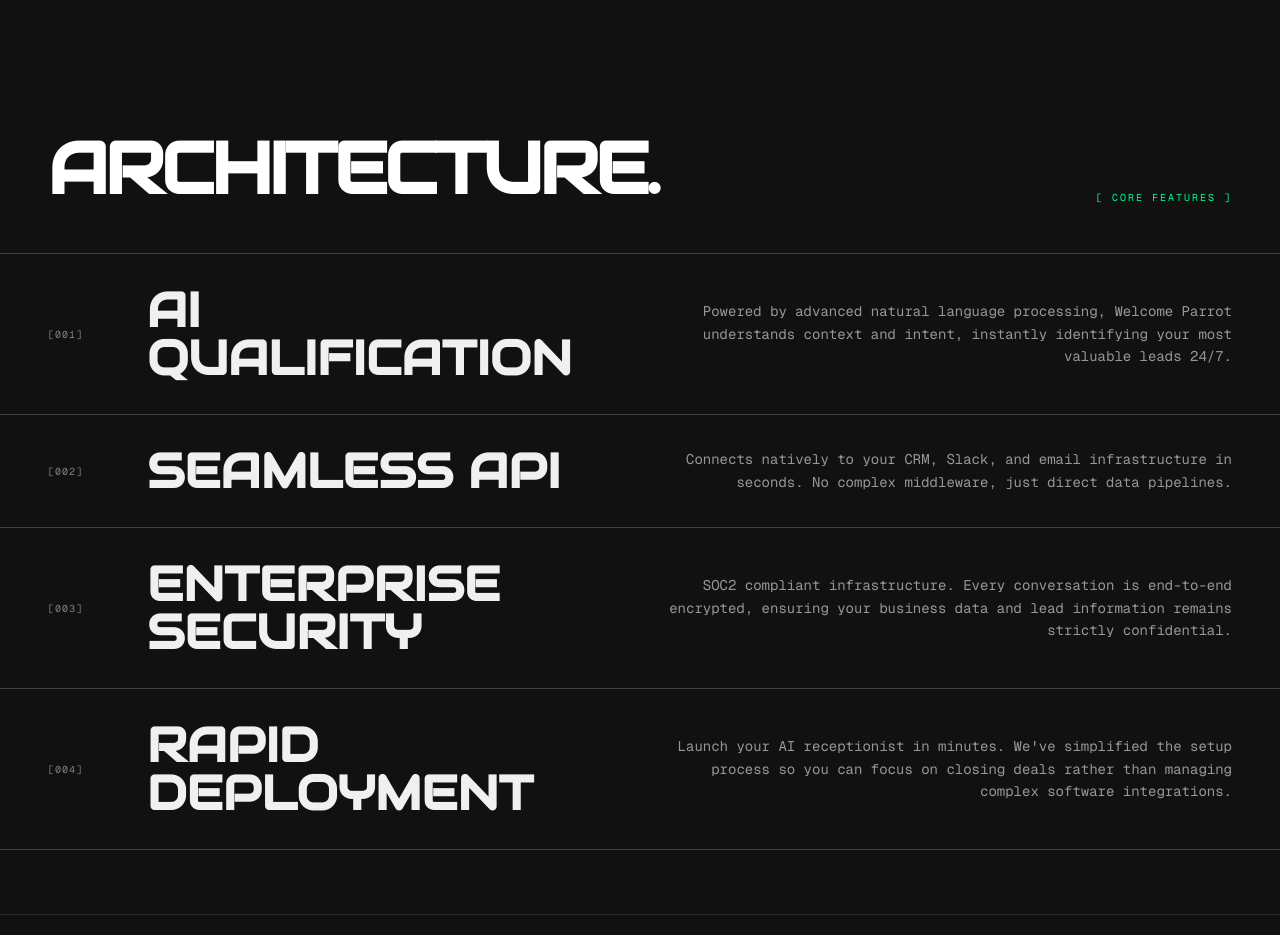
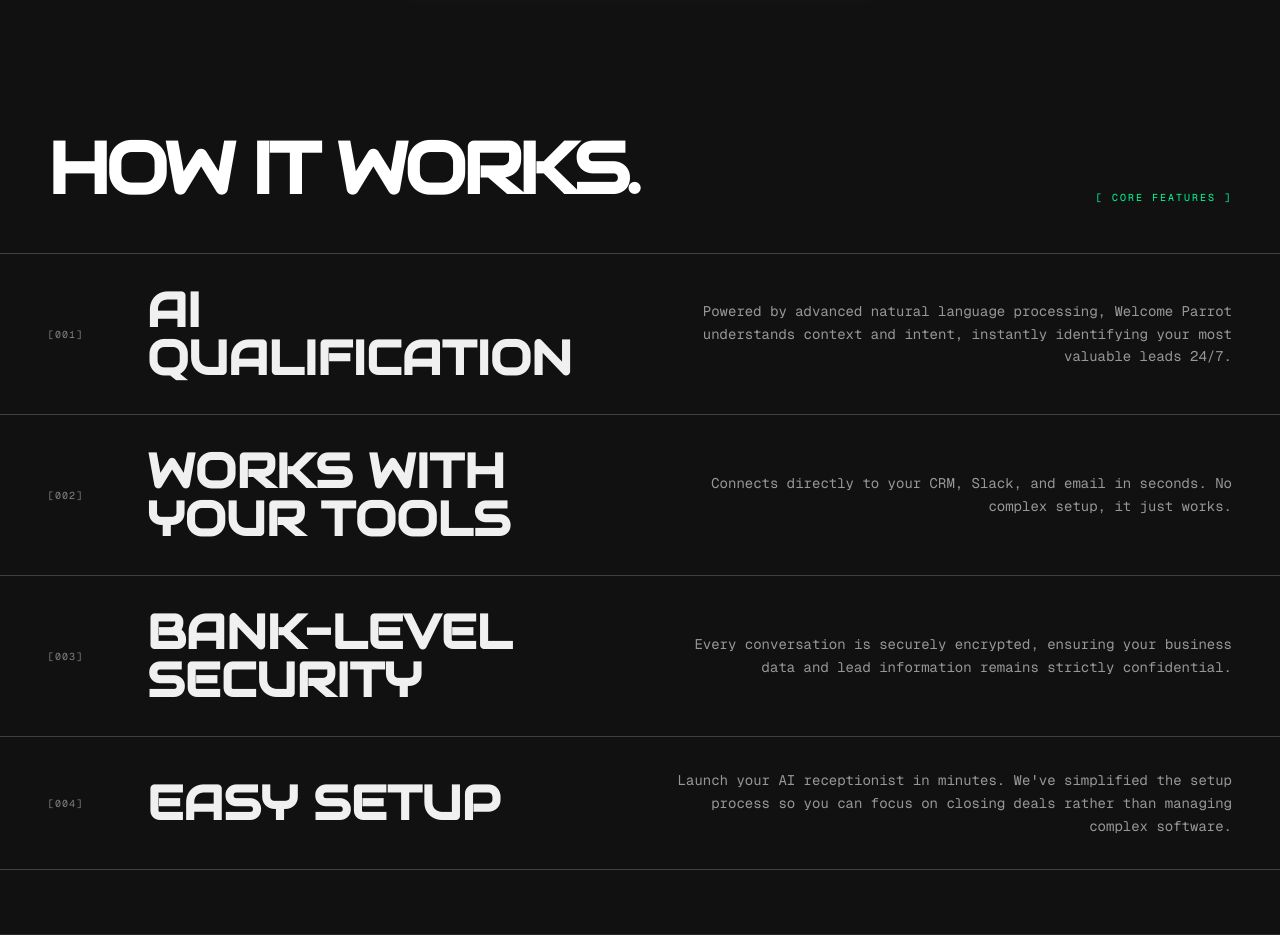
Before and after one commit to 2Limitless/Welcome-parrot, a Next.js app: page / in a window 1280 px wide. Shown: the part 2960-3895 px from the top of the page. Built offline with nearby package versions, Linux system fonts and the light colour scheme.

Commit message:
Update copy to be less techy and more user friendly

```diff
--- a/src/app/login/page.tsx
+++ b/src/app/login/page.tsx
@@ -65,7 +65,7 @@
           <div className="flex items-center gap-4 text-white/40">
             <KeySquare className="w-8 h-8" />
             <p className="text-[10px] font-mono uppercase tracking-widest leading-relaxed">
-              End-to-End Encrypted.<br /> SOC2 Compliant Infrastructure.
+              End-to-End Encrypted.<br /> Bank-Level Security.
             </p>
           </div>
         </div>
@@ -78,8 +78,8 @@
 
         <div className="max-w-md mx-auto w-full relative z-10">
           <div className="mb-12">
-            <span className="text-[10px] text-white/50 font-mono tracking-[0.2em] uppercase mb-4 block">[ System Login ]</span>
-            <h2 className="text-3xl font-black uppercase tracking-widest text-white">Initialize</h2>
+            <span className="text-[10px] text-white/50 font-mono tracking-[0.2em] uppercase mb-4 block">[ Client Login ]</span>
+            <h2 className="text-3xl font-black uppercase tracking-widest text-white">Welcome Back</h2>
           </div>
 
           <form onSubmit={handleSubmit} className="space-y-6">
@@ -105,7 +105,7 @@
               <div className="flex items-center justify-between">
                 <label className="text-[10px] font-mono uppercase tracking-widest text-white/60">Password</label>
                 <Link href="/forgot-password" className="text-[10px] font-mono text-[#00bfff] hover:underline uppercase tracking-widest">
-                  Reset Protocol?
+                  Forgot Password?
                 </Link>
               </div>
               <input
@@ -119,13 +119,13 @@
             </div>
 
             <button type="submit" disabled={isLoading} className="w-full mt-8 border border-[#00bfff] bg-[#00bfff]/10 text-[#00bfff] px-6 py-4 text-[10px] font-mono font-bold uppercase tracking-widest hover:bg-[#00bfff] hover:text-black transition-colors shadow-[0_0_15px_rgba(0,255,153,0.1)] hover:shadow-[0_0_25px_rgba(0,255,153,0.3)] disabled:opacity-50 disabled:cursor-not-allowed">
-              {isLoading ? "Authenticating..." : "Access System"}
+              {isLoading ? "Authenticating..." : "Log In"}
             </button>
           </form>
 
           <div className="mt-8 text-center">
             <p className="text-[10px] font-mono text-white/50 uppercase tracking-widest">
-              Need authorization? <Link href="/#pricing" className="text-[#00bfff] hover:underline">Deploy Now</Link>
+              Don't have an account? <Link href="/#pricing" className="text-[#00bfff] hover:underline">Get Started</Link>
             </p>
           </div>
         </div>
--- a/src/app/page.tsx
+++ b/src/app/page.tsx
@@ -415,7 +415,7 @@
           className="px-6 lg:px-12 mb-12 flex justify-between items-end"
         >
           <h2 className="text-5xl md:text-7xl font-black font-[family-name:var(--font-audiowide)] uppercase tracking-tighter leading-none text-white">
-            Architecture.
+            How it Works.
           </h2>
           <span className="text-[10px] text-[#00ff99] font-mono tracking-[0.2em] uppercase hidden md:block">[ Core Features ]</span>
         </motion.div>
@@ -443,10 +443,10 @@
           >
             <div className="flex items-center gap-4 md:gap-8 lg:gap-16 w-full lg:w-1/2">
               <span className="font-mono text-[10px] tracking-widest uppercase opacity-50 shrink-0">[002]</span>
-              <h3 className="text-3xl sm:text-4xl md:text-5xl font-black font-[family-name:var(--font-audiowide)] uppercase leading-none group-hover:-translate-y-1 transition-transform break-words">Seamless API</h3>
+              <h3 className="text-3xl sm:text-4xl md:text-5xl font-black font-[family-name:var(--font-audiowide)] uppercase leading-none group-hover:-translate-y-1 transition-transform break-words">Works With Your Tools</h3>
             </div>
             <p className="font-mono text-sm leading-relaxed max-w-xl lg:text-right opacity-60 group-hover:opacity-100 group-hover:font-medium">
-              Connects natively to your CRM, Slack, and email infrastructure in seconds. No complex middleware, just direct data pipelines.
+              Connects directly to your CRM, Slack, and email in seconds. No complex setup, it just works.
             </p>
           </motion.div>
 
@@ -457,10 +457,10 @@
           >
             <div className="flex items-center gap-4 md:gap-8 lg:gap-16 w-full lg:w-1/2">
               <span className="font-mono text-[10px] tracking-widest uppercase opacity-50 shrink-0">[003]</span>
-              <h3 className="text-3xl sm:text-4xl md:text-5xl font-black font-[family-name:var(--font-audiowide)] uppercase leading-none group-hover:-translate-y-1 transition-transform break-words">Enterprise Security</h3>
+              <h3 className="text-3xl sm:text-4xl md:text-5xl font-black font-[family-name:var(--font-audiowide)] uppercase leading-none group-hover:-translate-y-1 transition-transform break-words">Bank-Level Security</h3>
             </div>
             <p className="font-mono text-sm leading-relaxed max-w-xl lg:text-right opacity-60 group-hover:opacity-100 group-hover:font-medium">
-              SOC2 compliant infrastructure. Every conversation is end-to-end encrypted, ensuring your business data and lead information remains strictly confidential.
+              Every conversation is securely encrypted, ensuring your business data and lead information remains strictly confidential.
             </p>
           </motion.div>
 
@@ -471,10 +471,10 @@
           >
             <div className="flex items-center gap-4 md:gap-8 lg:gap-16 w-full lg:w-1/2">
               <span className="font-mono text-[10px] tracking-widest uppercase opacity-50 shrink-0">[004]</span>
-              <h3 className="text-3xl sm:text-4xl md:text-5xl font-black font-[family-name:var(--font-audiowide)] uppercase leading-none group-hover:-translate-y-1 transition-transform break-words">Rapid Deployment</h3>
+              <h3 className="text-3xl sm:text-4xl md:text-5xl font-black font-[family-name:var(--font-audiowide)] uppercase leading-none group-hover:-translate-y-1 transition-transform break-words">Easy Setup</h3>
             </div>
             <p className="font-mono text-sm leading-relaxed max-w-xl lg:text-right opacity-60 group-hover:opacity-100 group-hover:font-medium">
-              Launch your AI receptionist in minutes. We've simplified the setup process so you can focus on closing deals rather than managing complex software integrations.
+              Launch your AI receptionist in minutes. We've simplified the setup process so you can focus on closing deals rather than managing complex software.
             </p>
           </motion.div>
 
@@ -519,7 +519,7 @@
               <h3 className="text-3xl lg:text-4xl font-black uppercase tracking-tighter mb-4 font-[family-name:var(--font-audiowide)]">Basic</h3>
               <div className="text-4xl font-mono font-bold mb-6">$149<span className="text-sm opacity-50">/mo</span></div>
               <p className="font-mono text-xs text-current/70 leading-relaxed mb-8">
-                For less than $5 a day, you stop losing high-ticket jobs to voicemail. The instant a call drops, the system texts them back—delivering pre-approved, high-converting responses to lock in the lead before they dial a competitor.
+                For less than $5 a day, you stop losing high-ticket jobs to voicemail. The instant a call drops, Welcome Parrot texts them back—delivering pre-approved, high-converting responses to lock in the lead before they dial a competitor.
               </p>
               <ul className="space-y-3 mb-12">
                 <li className="font-mono text-[10px] text-current font-bold uppercase tracking-widest flex items-center gap-3"><TerminalSquare className="w-3 h-3 text-[#00bfff] group-hover:text-white shrink-0 transition-colors" /> Instant Missed-Call SMS</li>
--- a/src/app/signup/page.tsx
+++ b/src/app/signup/page.tsx
@@ -120,7 +120,7 @@
 
         <div className="max-w-md mx-auto w-full relative z-10">
           <div className="mb-12">
-            <span className="text-[10px] text-white/50 font-mono tracking-[0.2em] uppercase mb-4 block">[ System Init ]</span>
+            <span className="text-[10px] text-white/50 font-mono tracking-[0.2em] uppercase mb-4 block">[ Get Started ]</span>
             <h2 className="text-3xl font-black uppercase tracking-widest text-white">Create Account</h2>
           </div>
 
@@ -158,13 +158,13 @@
             </div>
 
             <button type="submit" disabled={isLoading} className="w-full mt-8 border border-[#00bfff] bg-[#00bfff]/10 text-[#00bfff] px-6 py-4 text-[10px] font-mono font-bold uppercase tracking-widest hover:bg-[#00bfff] hover:text-black transition-colors shadow-[0_0_15px_rgba(0,255,153,0.1)] hover:shadow-[0_0_25px_rgba(0,255,153,0.3)] disabled:opacity-50 disabled:cursor-not-allowed">
-              {isLoading ? "Initializing..." : "Continue to Payment"}
+              {isLoading ? "Creating Account..." : "Continue to Payment"}
             </button>
           </form>
 
           <div className="mt-8 text-center">
             <p className="text-[10px] font-mono text-white/50 uppercase tracking-widest">
-              Already initialized? <Link href="/login" className="text-[#00bfff] hover:underline">Client Login</Link>
+              Already have an account? <Link href="/login" className="text-[#00bfff] hover:underline">Client Login</Link>
             </p>
           </div>
         </div>
```
